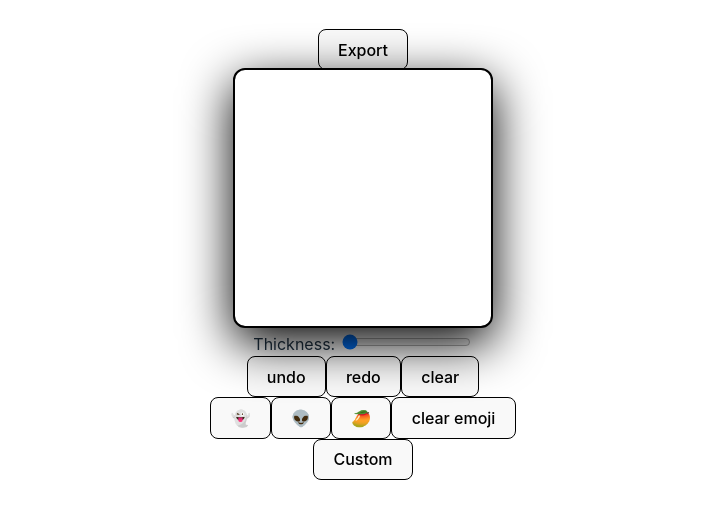
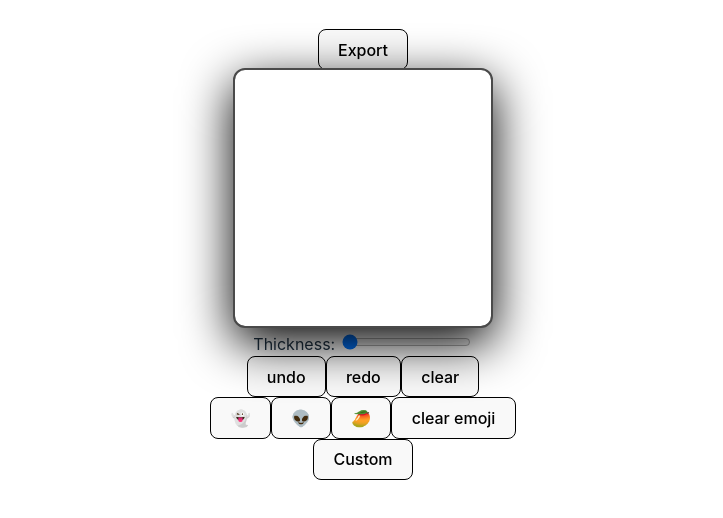
Before and after one commit to Wyatt-Hawes/bouquet_creator, a website built with Vite: page index.html in a window 1280 px wide. Shown: the part 208-726 px from the top of the page, without its empty margins (277-1000 px from the left). Built offline with nearby package versions, Linux system fonts and the light colour scheme.

Commit message:
Step 11 Complete

```diff
--- a/src/style.css
+++ b/src/style.css
@@ -84,7 +84,7 @@ button:focus-visible {
 canvas {
   border-radius: 10px;
   filter: drop-shadow(0px 15px 25px #000000);
-  outline: rgb(0, 0, 0) 2px solid;
+  outline: rgb(74, 74, 74) 2px solid;
   position: relative;
   z-index: 1;
 }
```
